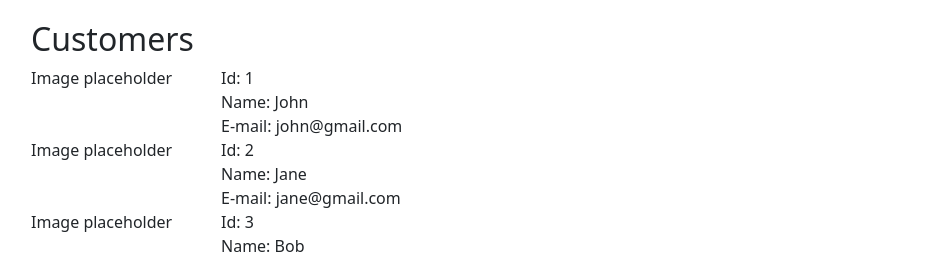
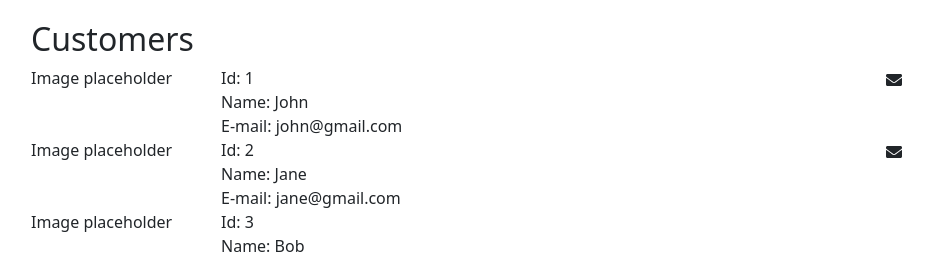
Before and after one commit to fep-coder/react-for-beginners, a React (Vite) app: page / in a window 1280 px wide. Shown: the part 212-472 px from the top of the page, without its empty margins (51-984 px from the left). Built offline with nearby package versions, Linux system fonts and the light colour scheme.

Commit message:
08 Children

```diff
--- a/package.json
+++ b/package.json
@@ -11,7 +11,8 @@
   },
   "dependencies": {
     "react": "^18.2.0",
-    "react-dom": "^18.2.0"
+    "react-dom": "^18.2.0",
+    "react-icons": "^5.2.1"
   },
   "devDependencies": {
     "@types/react": "^18.2.66",
--- a/src/Customer.jsx
+++ b/src/Customer.jsx
@@ -1,5 +1,5 @@
 // eslint-disable-next-line react/prop-types
-function Customer({ id, name, email }) {
+function Customer({ id, name, email, children }) {
     return (
         <div className="row">
             <div className="col-2">
@@ -11,6 +11,7 @@ function Customer({ id, name, email }) {
                 Name: {name} <br />
                 E-mail: {email} <br />
             </div>
+            <div className="col">{children}</div>
         </div>
     );
 }
--- a/src/MainBody.jsx
+++ b/src/MainBody.jsx
@@ -1,3 +1,4 @@
+import { FaEnvelope } from "react-icons/fa";
 import Customer from "./Customer";
 
 function MainBody() {
@@ -14,8 +15,12 @@ function MainBody() {
 
             <div className="mb-3">
                 <h2>Customers</h2>
-                <Customer id={1} name="John" email="john@gmail.com" />
-                <Customer id={2} name="Jane" email="jane@gmail.com" />
+                <Customer id={1} name="John" email="john@gmail.com">
+                    <FaEnvelope />
+                </Customer>
+                <Customer id={2} name="Jane" email="jane@gmail.com">
+                    <FaEnvelope />
+                </Customer>
                 <Customer id={3} name="Bob" email="bob@gmail.com" />
             </div>
         </main>
```
Also changed, not shown: 1 other file (tests, documents, lock files or other folders).
